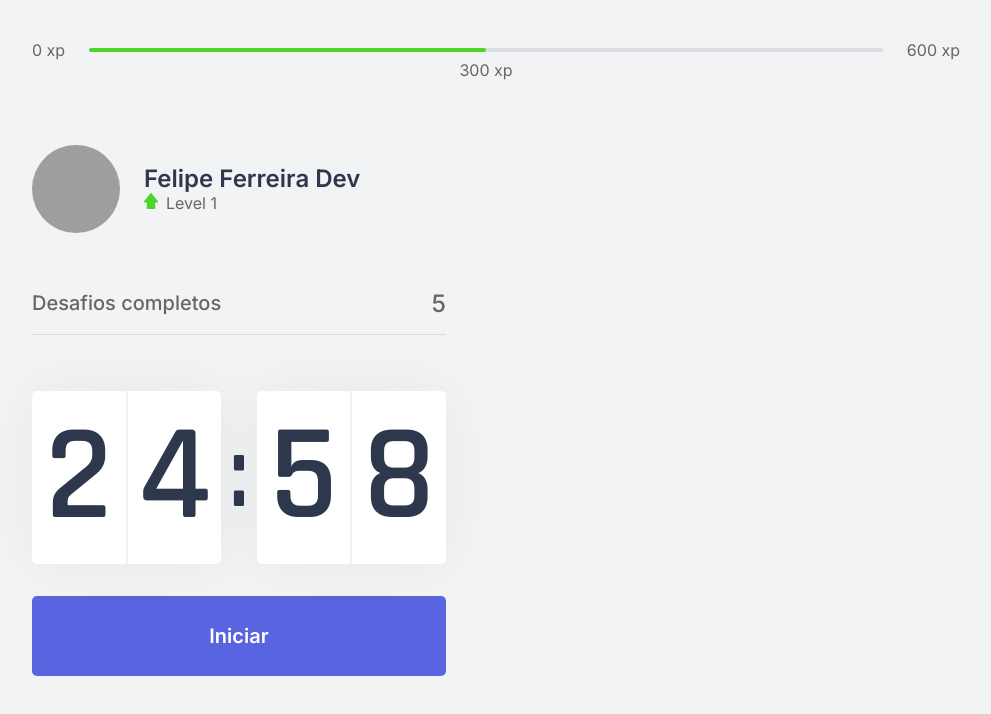
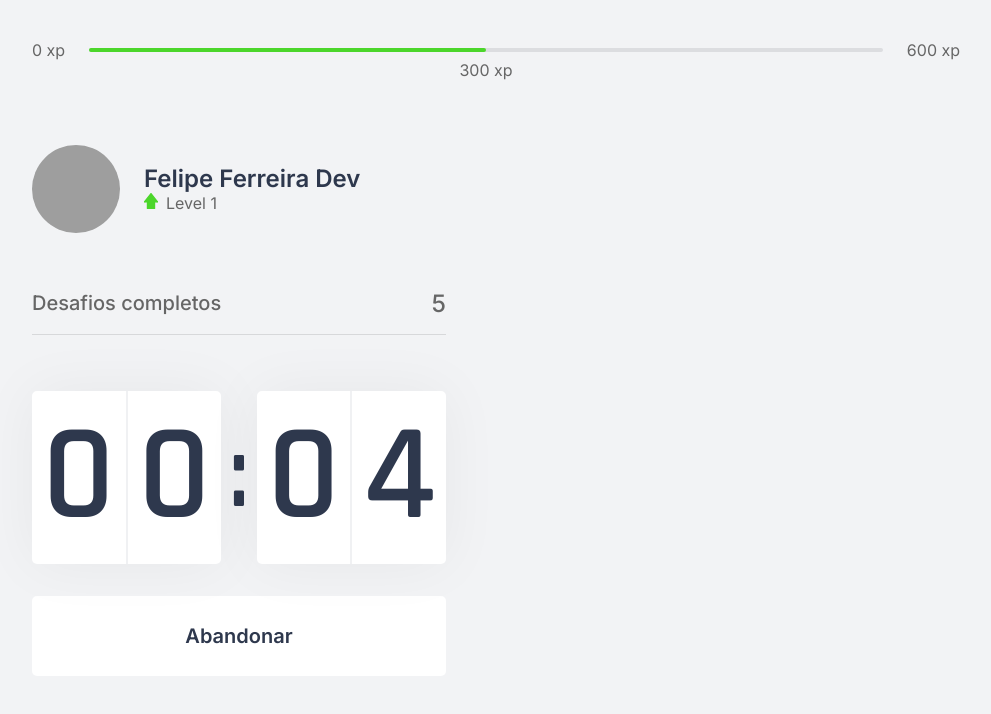
Before and after one commit to FelipeFerreiraDev/Movedoro, a Next.js app: page / in a window 1280 px wide. Both pictures are taken after a click on the button "Iniciar". Shown: the top 714 px of the page, without its empty margins (144-1135 px from the left). Built offline with nearby package versions, Linux system fonts and the light colour scheme; grey boxes are pictures that could not be loaded.

Commit message:
Tempo pronto

```diff
--- a/src/components/Countdown.tsx
+++ b/src/components/Countdown.tsx
@@ -1,10 +1,14 @@
 import { useState, useEffect } from 'react';
 import styles from '../styles/components/Countdown.module.css';
 
+let countdownTimeout: NodeJS.Timeout;
+
 export function Countdown() {
-    const [time, setTime] = useState(25 * 60);
+    const [time, setTime] = useState(0.1 * 60);
 
-    const [active, setActive] = useState(false);
+    const [isActive, setIsActive] = useState(false);
+
+    const [hasFinished, setHasFinished] = useState(false);
 
     const minutes = Math.floor(time / 60);
     const seconds = time % 60;
@@ -13,16 +17,25 @@
     const [secondsLeft, secondsRight] = String(seconds).padStart(2, '0').split('');
 
     function startCountdown() {
-        setActive(true);
+        setIsActive(true);
+    }
+
+    function resetCountdown() {
+        clearTimeout(countdownTimeout);
+        setIsActive(false);
+        setTime(0.1 * 60);
     }
 
     useEffect(() => {
-        if (active && time > 0) {
-            setTimeout(() => {
-                setTime(time-1);
+        if (isActive && time > 0) {
+            countdownTimeout = setTimeout(() => {
+                setTime(time - 1);
             }, 1000)
+        } else if (isActive && time === 0) {
+            setHasFinished(true);
+            setIsActive(false);
         }
-    },[active, time])
+    }, [isActive, time]);
 
     return (
         <div>
@@ -30,23 +43,41 @@
                 <div>
                     <span>
                         {minutesLeft}
-                </span>
+                    </span>
                     <span>
                         {minutesRight}
-                </span>
+                    </span>
                 </div>
                 <span>:</span>
                 <div>
                     <span>
                         {secondsLeft}
-                </span>
+                    </span>
                     <span>
                         {secondsRight}
-                </span>
+                    </span>
                 </div>
             </div>
 
-            <button onClick={startCountdown} type="button" className={styles.countdownButton}>Iniciar</button>
+            { hasFinished ?
+                (<button disabled className={styles.countdownButton}>
+                    Ciclo encerrado
+                </button>) : (
+                    <>
+                        {isActive ?
+                            (<button onClick={resetCountdown} type="button" className={`${styles.countdownButton} ${styles.countdownButtonActive}`}>
+                                Abandonar
+                            </button>) :
+                            (<button onClick={startCountdown} type="button" className={styles.countdownButton}>
+                                Iniciar
+                            </button>)
+                        }
+                    </>
+                )}
+
+
+
+
         </div>
     )
 }
--- a/src/styles/components/Countdown.module.css
+++ b/src/styles/components/Countdown.module.css
@@ -51,6 +51,22 @@
     width: 100%;
 }
 
-.countdownButton:hover {
+.countdownButton:not(:disabled):hover {
     background: var(--blue-dark);
 }
+
+.countdownButtonActive {
+    background: var(--white);
+    color: var(--title);
+}
+
+.countdownButtonActive:not(:disabled):hover {
+    background: var(--red);
+    color: var(--white);
+}
+
+.countdownButton:disabled {
+    background: var(--white);
+    color: var(--text);
+    cursor: not-allowed;
+}
```
